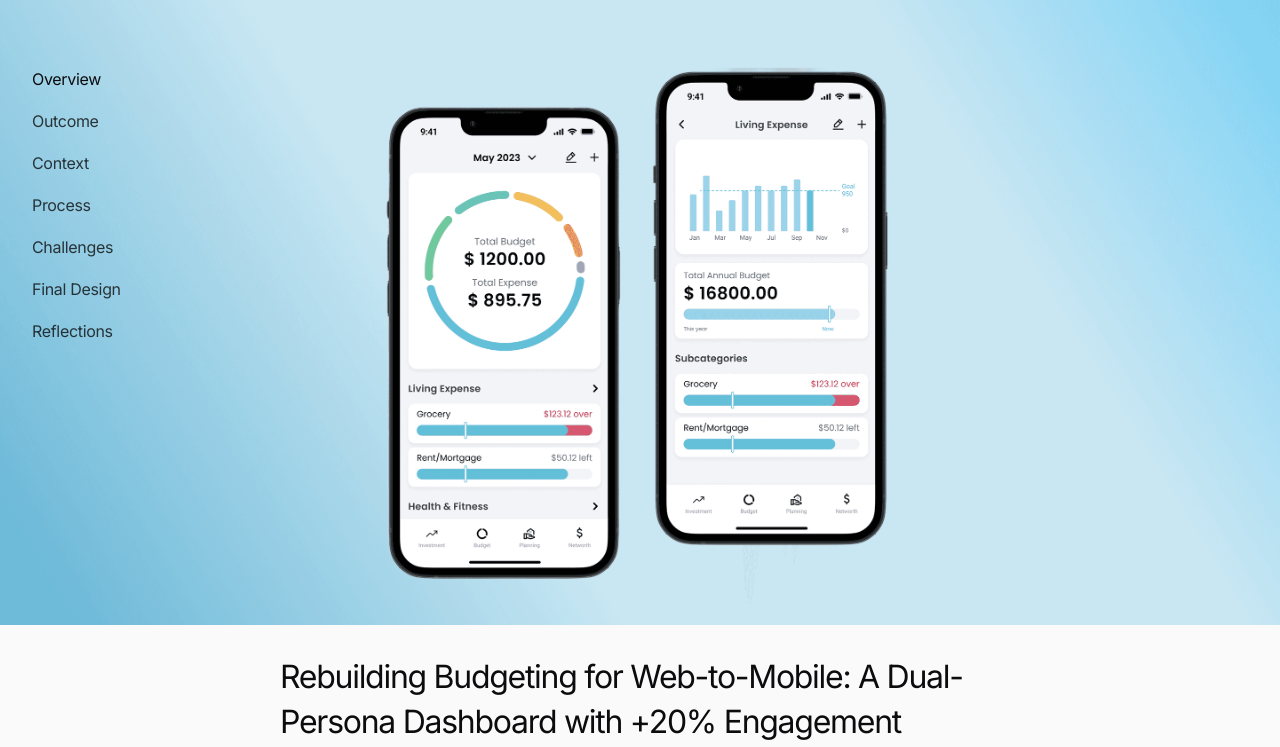
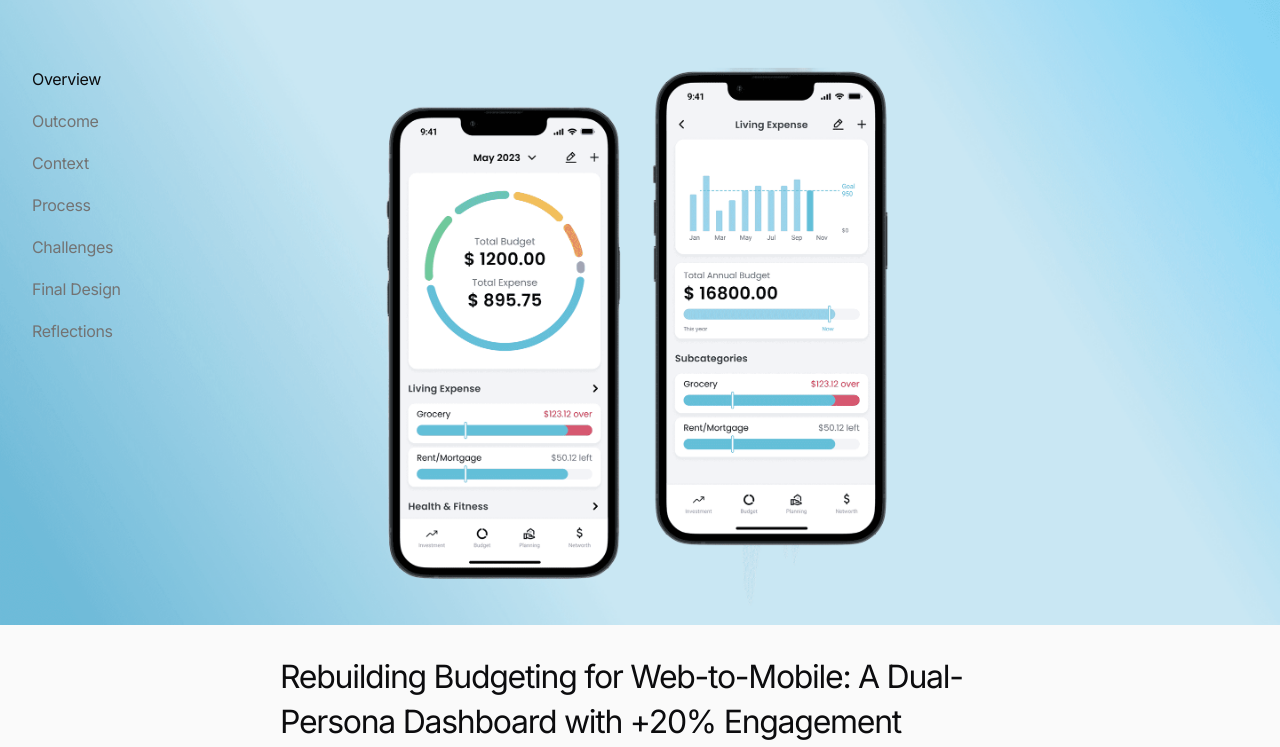
Before and after one commit to amberandmuji/Portfolio, an Astro site: page /budget-dashboard in a window 1280 px wide. Shown: the part 53-800 px from the top of the page. Built offline with nearby package versions, Linux system fonts and the light colour scheme; Astro itself is replaced by a stand-in of ours.

Commit message:
Case studies: clearer current section in the side menu (muted grey vs black)
Co-Authored-By: Claude Opus 5.5 <noreply@anthropic.com>
Claude-Session: https://claude.ai/code/session_01XghAZ28PoaK1BMikdNWsfT

```diff
--- a/src/styles/case.css
+++ b/src/styles/case.css
@@ -130,8 +130,9 @@
 /* Fixed left section menu (desktop only, as on the Framer site) */
 /* link text lines up with the "Amber Liang" brand in the header (links have 4px padding) */
 .cs-toc { position: fixed; left: calc(var(--edge) - 4px); top: 116px; z-index: 20; display: flex; flex-direction: column; gap: 10px; }
-.cs-toc a { padding: 4px; border-radius: 6px; color: rgb(11 12 14 / .8); transition: color var(--dur-1), transform var(--dur-2) var(--ease-spring); }
+.cs-toc a { padding: 4px; border-radius: 6px; color: var(--muted); transition: color var(--dur-1), transform var(--dur-2) var(--ease-spring); }
 .cs-toc a:hover { color: var(--ink); transform: translateX(3px); }
+/* current section: full-strength ink; the others are muted grey (colour only, no other marker) */
 .cs-toc a.on { color: var(--ink); }
 @media (max-width: 1199px) { .cs-toc { display: none; } }
 
```
